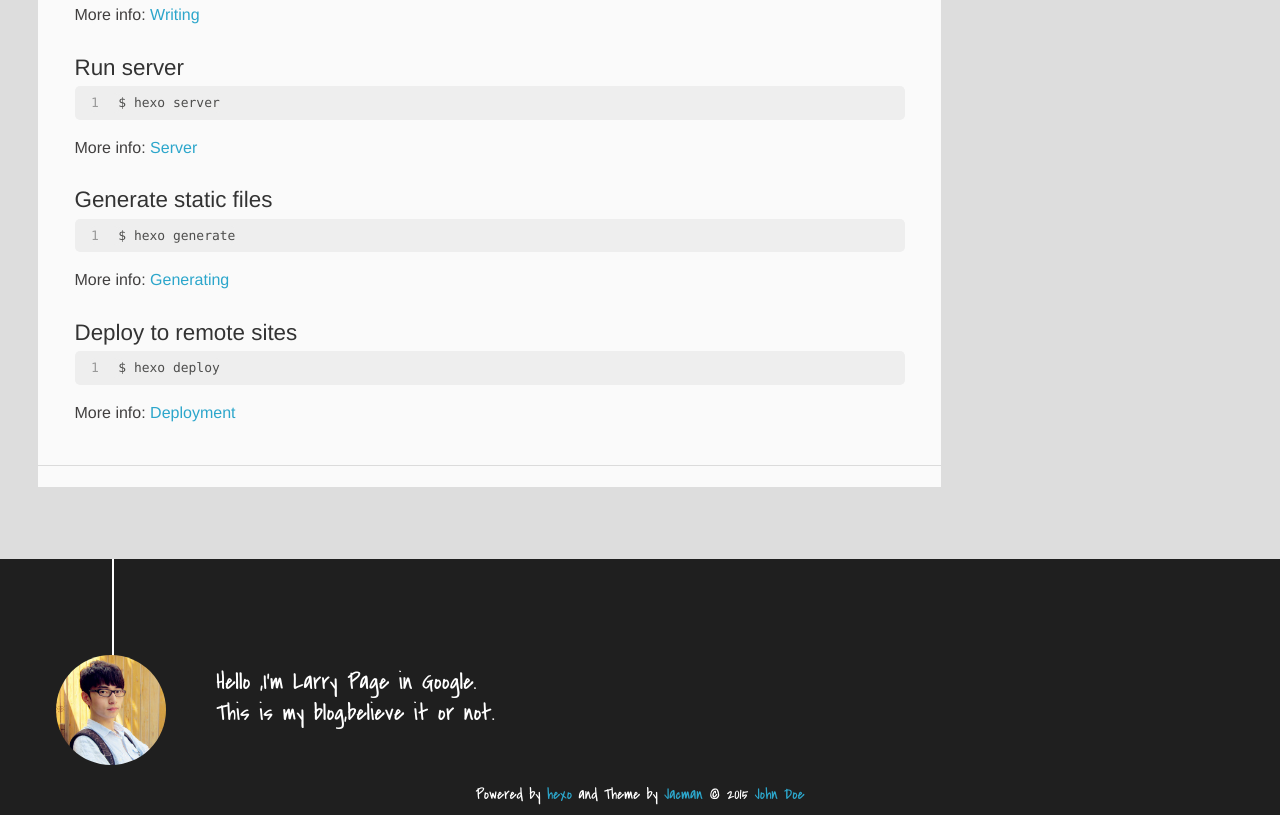
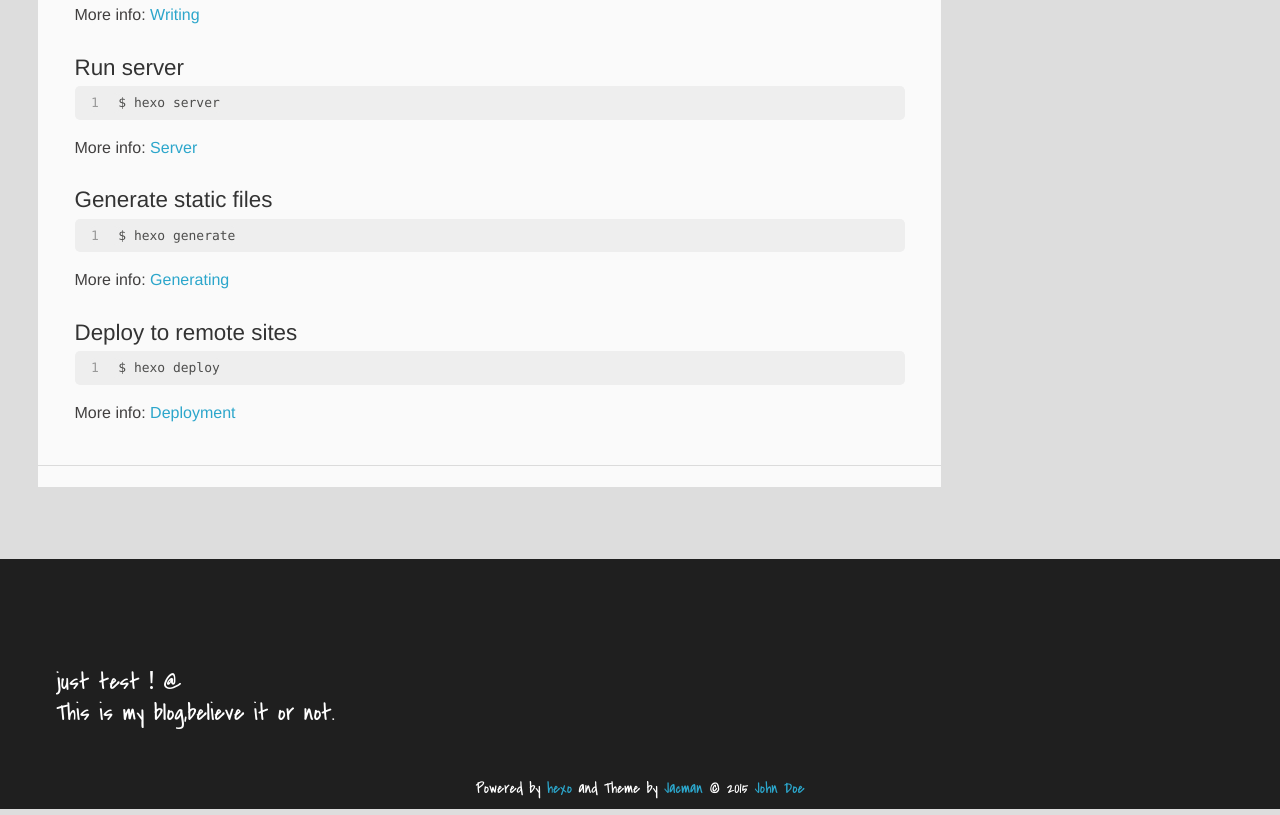
Before and after one commit to Maozic/Maozic.github.io, a plain HTML site: page index.html in a window 1280 px wide. Shown: the part 598-1413 px from the top of the page. Drawn offline with Linux system fonts and the light colour scheme.

Commit message:
Site updated: 2015-09-20 22:58:47

```diff
--- a/css/style.css
+++ b/css/style.css
@@ -1905,7 +1905,7 @@ footer {
   width: 6.875em;
   height: 6.875em;
   margin: 0 auto;
-  background: no-repeat url("../img/author.jpg") left top;
+  background: no-repeat url("../") left top;
   -webkit-background-size: 6.875em 6.875em;
   -moz-background-size: 6.875em 6.875em;
   background-size: 6.875em 6.875em;
--- a/index.html
+++ b/index.html
@@ -38,10 +38,6 @@
     <header>
 
 <div>
-
-			<div id="imglogo">
-				<a href="/"><img src="/img/logo.png" alt="Hexo" title="Hexo"/></a>
-			</div>
 
 			<div id="textlogo">
 				<h1 class="site-name"><a href="/" title="Hexo">Hexo</a></h1>
@@ -176,14 +172,9 @@
     </div>
     <footer><div id="footer" >
 
-	<div class="line">
-		<span></span>
-		<div class="author"></div>
-	</div>
-
 
 	<section class="info">
-		<p> Hello ,I&#39;m Larry Page in Google. <br/>
+		<p> just test！@ <br/>
 			This is my blog,believe it or not.</p>
 	</section>
 
```
Also changed, not shown: 2015/09/17/hello-world/index.html (+1 -10 lines), archives/2015/09/index.html (+1 -10 lines), archives/2015/index.html (+1 -10 lines), archives/index.html (+1 -10 lines).
